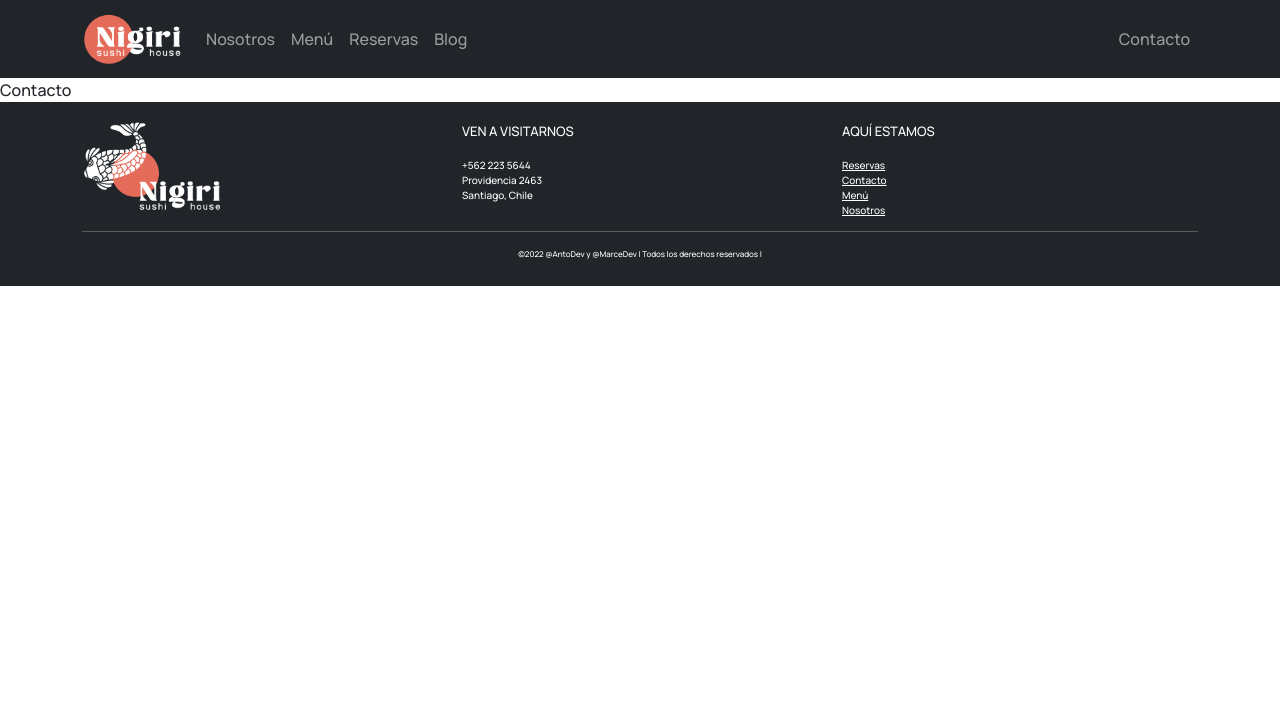
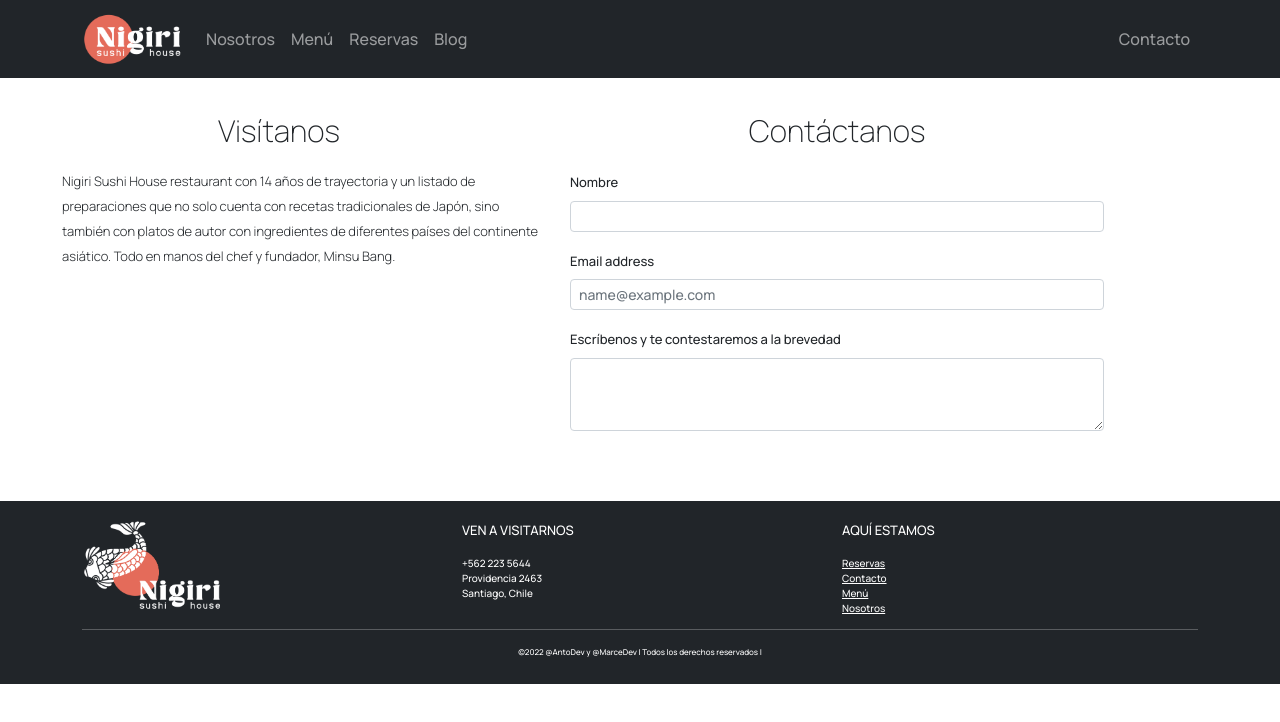
Before and after one commit to Marce3200/entrega-4, a React (Create React App) app: page /contacto in a window 1280 px wide. Shown: the top 722 px of the page. Built offline with nearby package versions, Linux system fonts and the light colour scheme.

Commit message:
estructura seccion contacto

```diff
--- a/src/App.js
+++ b/src/App.js
@@ -8,7 +8,7 @@ import Home from "./components/Home/Home";
 import About from "./components/About";
 import Menu from "./components/Menu/Menu";
 import Reservas from "./components/Reservas/Reservas";
-import Contacto from "./components/Contacto";
+import Contacto from "./components/Contacto/Contacto";
 import Blog from "./components/Blog/Blog";
 import ErrorPage from "./components/ErrorPage";
 import Layout from './components/Layout';
--- a/src/components/Contacto.js
+++ /dev/null
@@ -1,9 +0,0 @@
-import React from 'react'
-
-const Contacto = () => {
-  return (
-    <div>Contacto</div>
-  )
-}
-
-export default Contacto
--- /dev/null
+++ b/src/components/Contacto/Contacto.js
@@ -0,0 +1,49 @@
+import React from "react";
+import Form from "react-bootstrap/Form";
+import "./contacto.css"
+
+const Contacto = () => {
+  return (
+    <div className="container row">
+      <div className="col">
+        <p className="titulo-home">Visítanos</p>
+
+        <p className="texto-descripcion">
+          Nigiri Sushi House restaurant con 14 años de trayectoria y un listado
+          de preparaciones que no solo cuenta con recetas tradicionales de
+          Japón, sino también con platos de autor con ingredientes de diferentes
+          países del continente asiático. Todo en manos del chef y fundador,
+          Minsu Bang.
+        </p>
+      </div>
+
+      <div className="col">
+        <p className="titulo-home">Contáctanos</p>
+
+        <Form className="form-contacto">
+          <Form.Group className="mb-3" controlId="name">
+            <Form.Label className="form-label">Nombre</Form.Label>
+            <Form.Control size="sm" type="name" />
+          </Form.Group>
+          <Form.Group className="mb-3" controlId="exampleForm.ControlInput1">
+            <Form.Label className="form-label">Email address</Form.Label>
+            <Form.Control
+              size="sm"
+              type="email"
+              placeholder="name@example.com"
+            />
+          </Form.Group>
+
+          <Form.Group className="mb-3" controlId="exampleForm.ControlTextarea1">
+            <Form.Label className="form-label">
+              Escríbenos y te contestaremos a la brevedad
+            </Form.Label>
+            <Form.Control size="sm" as="textarea" rows={3} />
+          </Form.Group>
+        </Form>
+      </div>
+    </div>
+  );
+};
+
+export default Contacto;
--- /dev/null
+++ b/src/components/Contacto/contacto.css
@@ -0,0 +1,15 @@
+.form-contacto {
+    width: 100%;
+    margin-bottom: 70px;
+}
+
+.form-label{
+    font-size: small;
+}
+.texto-descripcion {
+    margin-left: 50px;
+    width: 90%;
+    font-size: small;
+    line-height: 25px;
+    font-weight: 300;
+  }
--- a/src/components/Home/Home.js
+++ b/src/components/Home/Home.js
@@ -7,6 +7,7 @@ import roll1 from "./img/california.jpg";
 import roll2 from "./img/salmon.jpg";
 import roll3 from "./img/salmon2.jpg";
 import fotoPremio from "./img/img-premio.jpg"
+
 
 const Home = () => {
   return (
@@ -78,10 +79,9 @@ const Home = () => {
           <p className="texto-descripcion">
           Lorem Ipsum is simply dummy text of the printing and typesetting industry. Lorem Ipsum has been the industry's standard dummy text ever since the 1500s, when an unknown printer took a galley of type and scrambled it to make a type specimen book. It has survived not only five centuries, but also the leap into electronic typesetting, remaining essentially unchanged. It was popularised in the 1960s with the release of Letraset sheets containing Lorem Ipsum passages, and more recently with desktop publishing software like Aldus PageMaker including versions of Lorem Ipsum.
           </p>
+        </div>
+      </div>
 
-        </div>
-
-      </div>
     </div>
   );
 };
```
Also changed, not shown: src/components/Home/home.css (line endings or trailing spaces).
